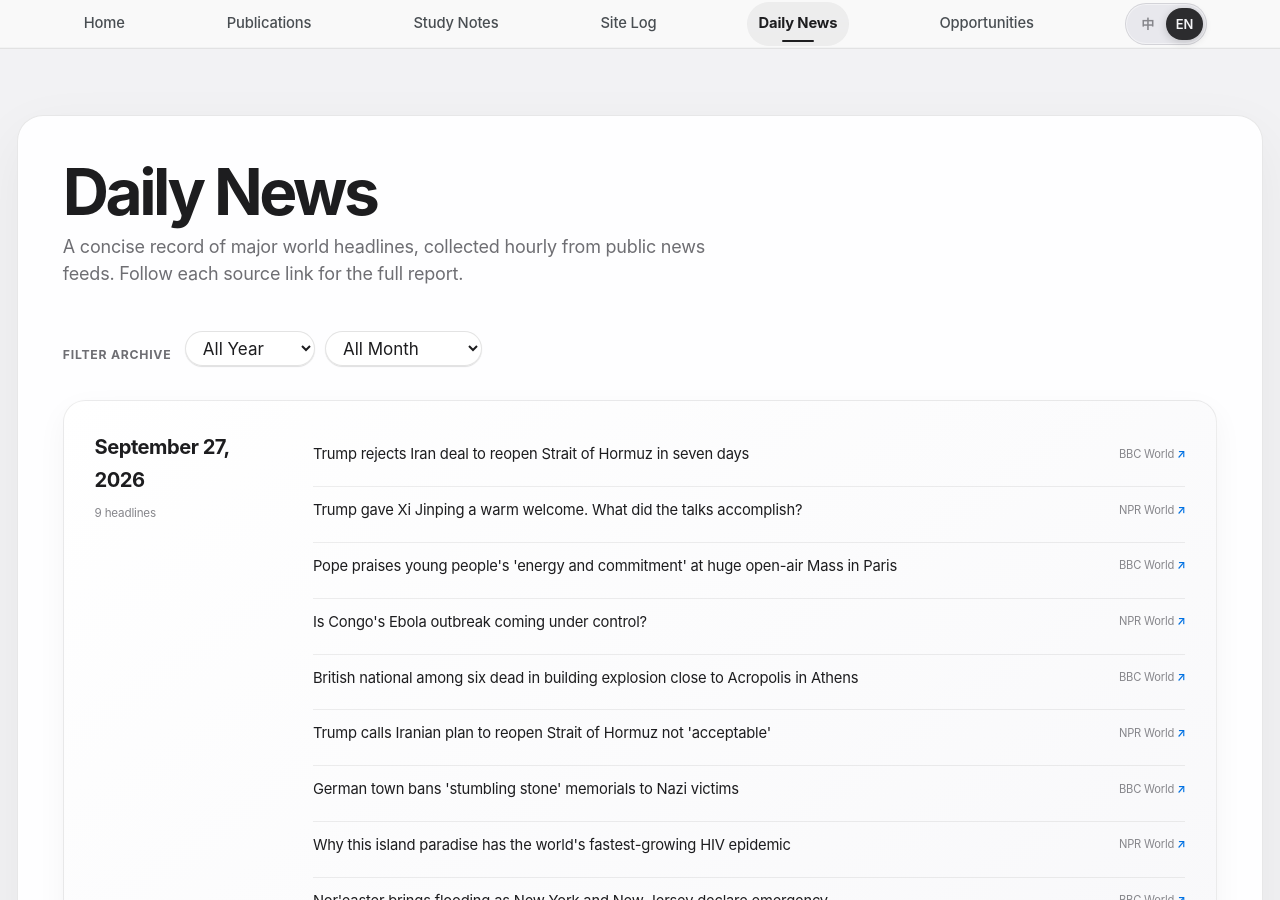
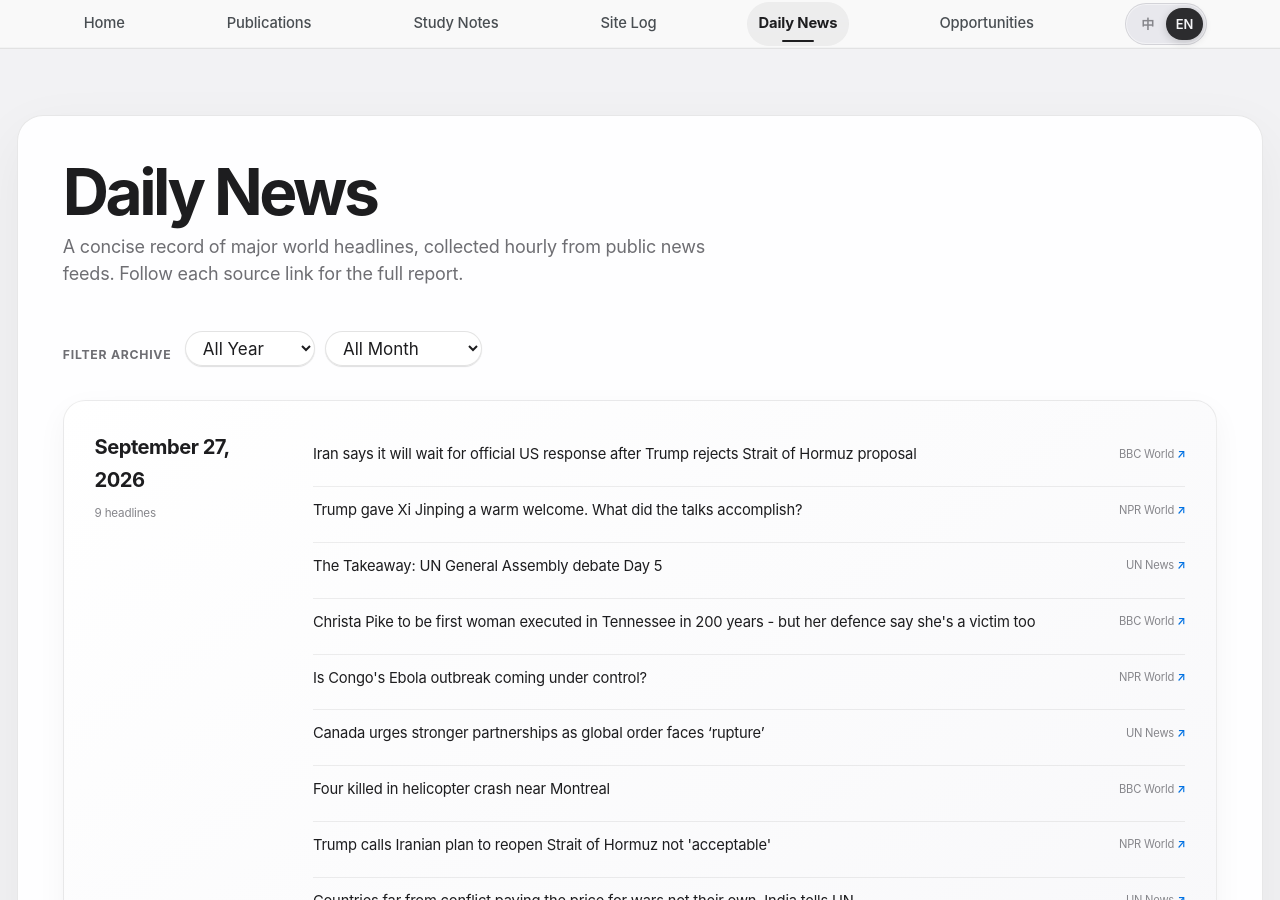
Before and after one commit to HaoxiangLuo/HaoxiangLuo.github.io, a Jekyll site: the page built from _pages/daily-news.html, in a window 1280 px wide and 900 px high. Built offline with Jekyll 4.4.1, drawn with Linux system fonts in a browser that asks for light colours; a style sheet for code colours, icons or effects is not loaded; some of the changed text lies outside the part shown.

Commit message:
Update daily news 2026-09-27

```diff
--- a/_data/daily_news.json
+++ b/_data/daily_news.json
@@ -1,14 +1,14 @@
 {
-  "updated_at": "2026-09-27T13:23:50+08:00",
+  "updated_at": "2026-09-27T14:29:44+08:00",
   "days": [
     {
       "date": "2026-09-27",
       "items": [
         {
-          "title": "Trump rejects Iran deal to reopen Strait of Hormuz in seven days",
+          "title": "Iran says it will wait for official US response after Trump rejects Strait of Hormuz proposal",
           "source": "BBC World",
-          "url": "https://www.bbc.co.uk/news/articles/cqgmrr9ekr7ko?at_medium=RSS&at_campaign=rss",
-          "title_zh": "特朗普拒绝伊朗在7天内重新开放霍尔木兹海峡的协议"
+          "url": "https://www.bbc.co.uk/news/articles/cmvgyyw2jeego?at_medium=RSS&at_campaign=rss",
+          "title_zh": "特朗普拒绝霍尔木兹海峡提议后，伊朗表示将等待美国官方回应"
         },
         {
           "title": "Trump gave Xi Jinping a warm welcome. What did the talks accomplish?",
@@ -17,10 +17,16 @@
           "title_zh": "特朗普对习近平表示热烈欢迎。会谈取得了什么成果？"
         },
         {
-          "title": "Pope praises young people's 'energy and commitment' at huge open-air Mass in Paris",
+          "title": "The Takeaway: UN General Assembly debate Day 5",
+          "source": "UN News",
+          "url": "https://news.un.org/feed/view/en/story/2026/09/1168462",
+          "title_zh": "要点：联合国大会辩论第五天"
+        },
+        {
+          "title": "Christa Pike to be first woman executed in Tennessee in 200 years - but her defence say she's a victim too",
           "source": "BBC World",
-          "url": "https://www.bbc.co.uk/news/articles/cm4gjjwvvlzro?at_medium=RSS&at_campaign=rss",
-          "title_zh": "教宗在巴黎大型露天弥撒中赞扬年轻人的“活力和承诺"
+          "url": "https://www.bbc.co.uk/news/articles/c6pwl9g9ne1lo?at_medium=RSS&at_campaign=rss",
+          "title_zh": "克里斯塔·派克（Christa Pike）将成为田纳西州 200 年来第一位被处决的女性，但她的辩护律师称她也是受害者"
         },
         {
           "title": "Is Congo's Ebola outbreak coming under control?",
@@ -29,10 +35,16 @@
           "title_zh": "刚果埃博拉疫情是否已得到控制？"
         },
         {
-          "title": "British national among six dead in building explosion close to Acropolis in Athens",
+          "title": "Canada urges stronger partnerships as global order faces ‘rupture’",
+          "source": "UN News",
+          "url": "https://news.un.org/feed/view/en/story/2026/09/1168461",
+          "title_zh": "全球秩序面临“破裂”，加拿大敦促加强伙伴关系"
+        },
+        {
+          "title": "Four killed in helicopter crash near Montreal",
           "source": "BBC World",
-          "url": "https://www.bbc.co.uk/news/articles/c6p3kk78l4l1o?at_medium=RSS&at_campaign=rss",
-          "title_zh": "英国国民在雅典卫城附近的建筑爆炸中丧生，其中六人死亡"
+          "url": "https://www.bbc.co.uk/news/articles/c3grvv7p81lqo?at_medium=RSS&at_campaign=rss",
+          "title_zh": "蒙特利尔附近直升机坠毁造成四人死亡"
         },
         {
           "title": "Trump calls Iranian plan to reopen Strait of Hormuz not 'acceptable'",
@@ -41,22 +53,10 @@
           "title_zh": "特朗普称伊朗重新开放霍尔木兹海峡的计划“不可接受"
         },
         {
-          "title": "German town bans 'stumbling stone' memorials to Nazi victims",
-          "source": "BBC World",
-          "url": "https://www.bbc.co.uk/news/articles/cqm2mm4y5dkko?at_medium=RSS&at_campaign=rss",
-          "title_zh": "德国小镇禁止为纳粹受害者设立“绊脚石”纪念碑"
-        },
-        {
-          "title": "Why this island paradise has the world's fastest-growing HIV epidemic",
-          "source": "NPR World",
-          "url": "https://www.npr.org/2026/09/26/g-s1-144667/hiv-crystal-meth-epidemic-fiji",
-          "title_zh": "为什么这个岛屿天堂的艾滋病毒流行速度是世界上最快的"
-        },
-        {
-          "title": "Nor'easter brings flooding as New York and New Jersey declare emergency",
-          "source": "BBC World",
-          "url": "https://www.bbc.co.uk/news/articles/ck1wxxzn5jndo?at_medium=RSS&at_campaign=rss",
-          "title_zh": "纽约和新泽西州宣布紧急状态，东北带来洪水"
+          "title": "Countries far from conflict paying the price for wars not their own, India tells UN",
+          "source": "UN News",
+          "url": "https://news.un.org/feed/view/en/story/2026/09/1168460",
+          "title_zh": "印度告诉联合国，远离冲突的国家为非本国战争付出代价"
         }
       ]
     },
```
